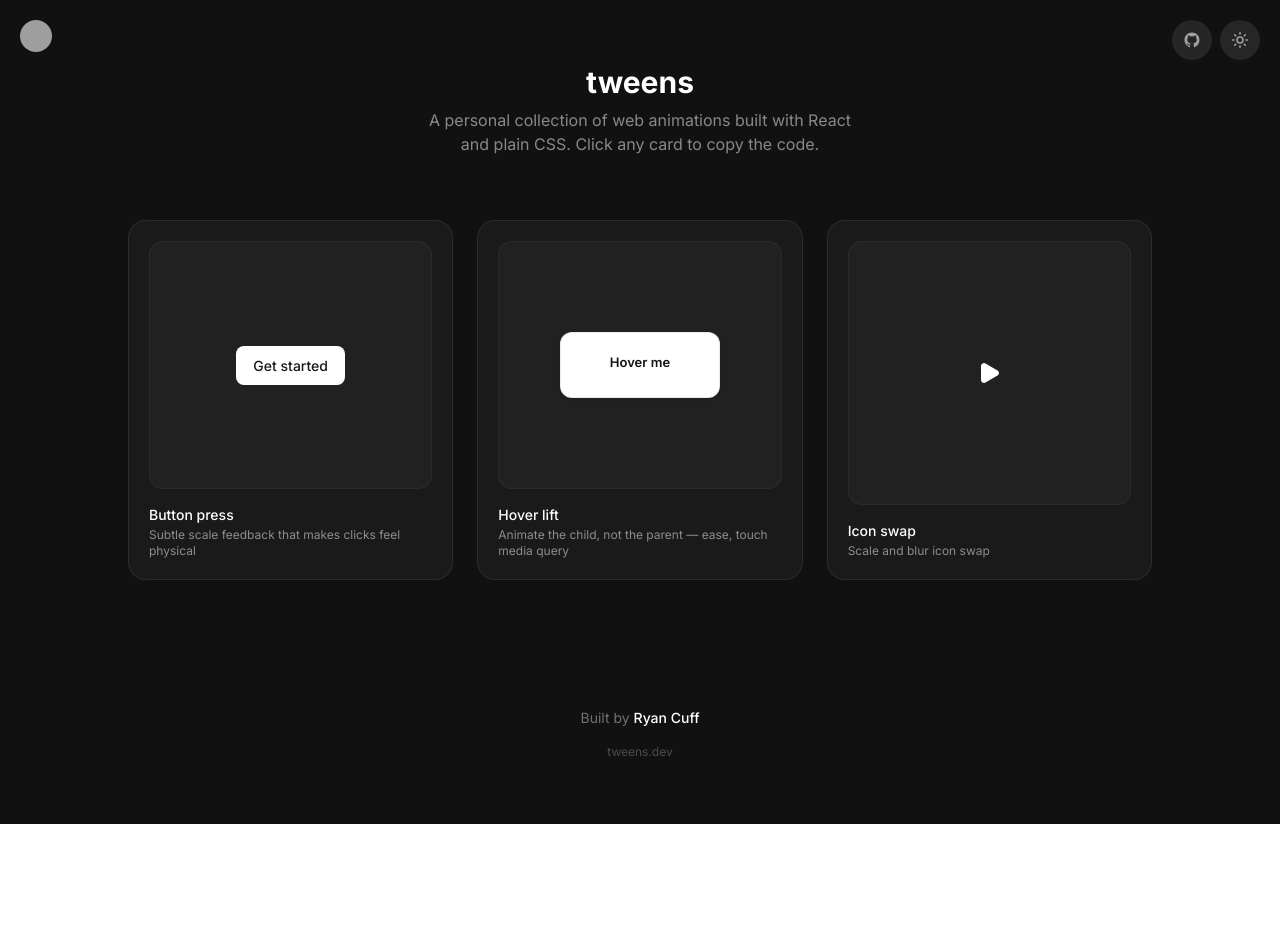
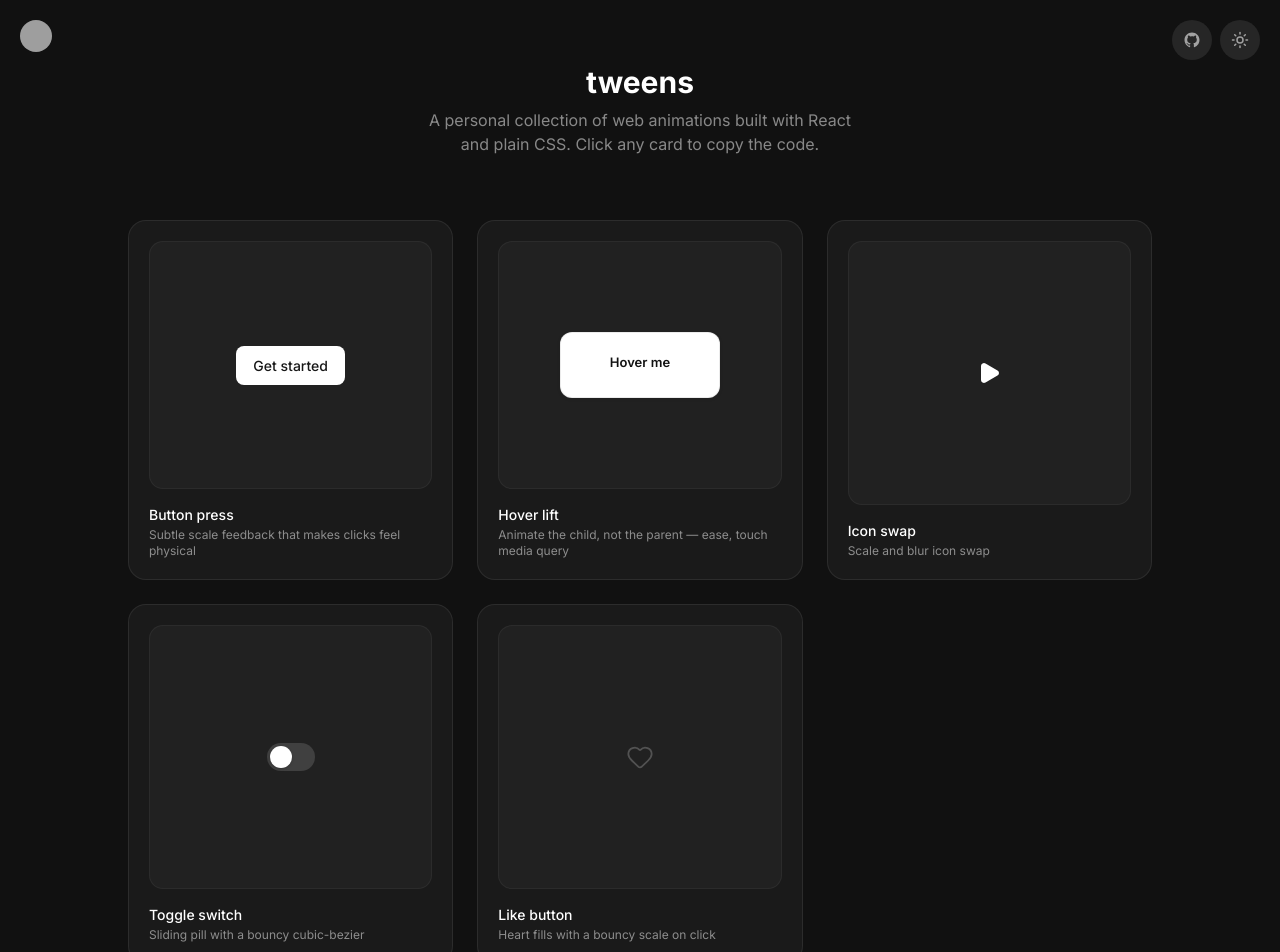
Before and after one commit to rjcuff/animation-library, a Next.js app: page / in a window 1280 px wide. Shown: the top 952 px of the page. Before the commit the page ends 824 px from the top, so only its background shows below. Built offline with nearby package versions, Linux system fonts and the light colour scheme; grey boxes are pictures that could not be loaded.

Commit message:
feat: add toggle switch and like button animations
- Toggle switch with snappy ease-in-out thumb slide and background color transition
- Like button with spring cubic-bezier pop on heart fill
- Both wired into AnimationCard with copy modal

```diff
--- a/app/page.tsx
+++ b/app/page.tsx
@@ -2,6 +2,8 @@ import NavActions from "@/components/NavActions";
 import ButtonPressCard from "@/components/animations/ButtonPressCard";
 import HoverLiftCard from "@/components/animations/HoverLiftCard";
 import IconSwapCard from "@/components/animations/IconSwapCard";
+import ToggleSwitchCard from "@/components/animations/ToggleSwitchCard";
+import LikeButtonCard from "@/components/animations/LikeButtonCard";
 
 export default function Home() {
   return (
@@ -38,6 +40,8 @@ export default function Home() {
         <ButtonPressCard />
         <HoverLiftCard />
         <IconSwapCard />
+        <ToggleSwitchCard />
+        <LikeButtonCard />
       </main>
 
       <footer className="max-w-5xl mx-auto mt-32 text-center space-y-4">
--- /dev/null
+++ b/components/animations/LikeButton.module.css
@@ -0,0 +1,44 @@
+.button {
+  background: none;
+  border: none;
+  cursor: pointer;
+  padding: 0;
+  display: flex;
+  align-items: center;
+  justify-content: center;
+  color: #a3a3a3;
+  /* add transition here */
+}
+
+.liked {
+  color: #e11d48;
+}
+
+:global(.dark) .button {
+  color: #525252;
+}
+
+:global(.dark) .liked {
+  color: #e11d48;
+}
+
+.button.liked .heart {
+  transform: scale(1.3);
+}
+
+.heart {
+  transition: transform 300ms cubic-bezier(0.34, 1.56, 0.64, 1);
+}
+
+
+@media (hover: hover) and (pointer: fine) {
+  .button:hover {
+    color: #e11d48;
+  }
+}
+
+@media (prefers-reduced-motion: reduce) {
+  .heart {
+    transition: none;
+  }
+}
--- /dev/null
+++ b/components/animations/LikeButton.tsx
@@ -0,0 +1,24 @@
+"use client";
+
+import { useState } from "react";
+import { Heart } from "lucide-react";
+import styles from "./LikeButton.module.css";
+
+export default function LikeButton() {
+  const [liked, setLiked] = useState(false);
+
+  return (
+    <button
+      onClick={() => setLiked(!liked)}
+      aria-label={liked ? "Unlike" : "Like"}
+      className={`${styles.button} ${liked ? styles.liked : ""}`}
+    >
+      <Heart
+        size={28}
+        strokeWidth={1.5}
+        className={styles.heart}
+        fill={liked ? "currentColor" : "none"}
+      />
+    </button>
+  );
+}
--- /dev/null
+++ b/components/animations/LikeButtonCard.tsx
@@ -0,0 +1,85 @@
+"use client";
+
+import AnimationCard from "@/components/AnimationCard";
+import LikeButton from "./LikeButton";
+
+const reactCode = `"use client";
+
+import { useState } from "react";
+import { Heart } from "lucide-react";
+import styles from "./LikeButton.module.css";
+
+export default function LikeButton() {
+  const [liked, setLiked] = useState(false);
+
+  return (
+    <button
+      onClick={() => setLiked(!liked)}
+      aria-label={liked ? "Unlike" : "Like"}
+      className={\`\${styles.button} \${liked ? styles.liked : ""}\`}
+    >
+      <Heart
+        size={28}
+        strokeWidth={1.5}
+        className={styles.heart}
+        fill={liked ? "currentColor" : "none"}
+      />
+    </button>
+  );
+}`;
+
+const cssCode = `.button {
+  background: none;
+  border: none;
+  cursor: pointer;
+  padding: 0;
+  display: flex;
+  align-items: center;
+  justify-content: center;
+  color: #a3a3a3;
+}
+
+.liked {
+  color: #e11d48;
+}
+
+:global(.dark) .button {
+  color: #525252;
+}
+
+:global(.dark) .liked {
+  color: #e11d48;
+}
+
+.button.liked .heart {
+  transform: scale(1.3);
+}
+
+.heart {
+  transition: transform 300ms cubic-bezier(0.34, 1.56, 0.64, 1);
+}
+
+@media (hover: hover) and (pointer: fine) {
+  .button:hover {
+    color: #e11d48;
+  }
+}
+
+@media (prefers-reduced-motion: reduce) {
+  .heart {
+    transition: none;
+  }
+}`;
+
+export default function LikeButtonCard() {
+  return (
+    <AnimationCard
+      title="Like button"
+      description="Heart fills with a bouncy scale on click"
+      reactCode={reactCode}
+      cssCode={cssCode}
+    >
+      <LikeButton />
+    </AnimationCard>
+  );
+}
--- /dev/null
+++ b/components/animations/ToggleSwitch.module.css
@@ -0,0 +1,48 @@
+.track {
+  width: 48px;
+  height: 28px;
+  border-radius: 999px;
+  background-color: #d4d4d4;
+  border: none;
+  cursor: pointer;
+  padding: 3px;
+  display: flex;
+  align-items: center;
+  transition: background-color 150ms ease;
+}
+
+.on {
+  background-color: #171717;
+}
+
+:global(.dark) .track {
+  background-color: #404040;
+}
+
+:global(.dark) .on {
+  background-color: #fff;
+}
+
+.thumb {
+  width: 22px;
+  height: 22px;
+  border-radius: 999px;
+  background-color: #fff;
+  box-shadow: 0 1px 3px rgb(0 0 0 / 0.2);
+  transition: transform 150ms ease-in-out;
+}
+
+:global(.dark) .on .thumb {
+  background-color: #171717;
+}
+
+.thumbOn {
+  transform: translateX(20px);
+}
+
+@media (prefers-reduced-motion: reduce) {
+  .track,
+  .thumb {
+    transition: none;
+  }
+}
--- /dev/null
+++ b/components/animations/ToggleSwitch.tsx
@@ -0,0 +1,19 @@
+"use client";
+
+import { useState } from "react";
+import styles from "./ToggleSwitch.module.css";
+
+export default function ToggleSwitch() {
+  const [on, setOn] = useState(false);
+
+  return (
+    <button
+      role="switch"
+      aria-checked={on}
+      onClick={() => setOn(!on)}
+      className={`${styles.track} ${on ? styles.on : ""}`}
+    >
+      <span className={`${styles.thumb} ${on ? styles.thumbOn : ""}`} />
+    </button>
+  );
+}
--- /dev/null
+++ b/components/animations/ToggleSwitchCard.tsx
@@ -0,0 +1,86 @@
+"use client";
+
+import AnimationCard from "@/components/AnimationCard";
+import ToggleSwitch from "./ToggleSwitch";
+
+const reactCode = `"use client";
+
+import { useState } from "react";
+import styles from "./ToggleSwitch.module.css";
+
+export default function ToggleSwitch() {
+  const [on, setOn] = useState(false);
+
+  return (
+    <button
+      role="switch"
+      aria-checked={on}
+      onClick={() => setOn(!on)}
+      className={\`\${styles.track} \${on ? styles.on : ""}\`}
+    >
+      <span className={\`\${styles.thumb} \${on ? styles.thumbOn : ""}\`} />
+    </button>
+  );
+}`;
+
+const cssCode = `.track {
+  width: 48px;
+  height: 28px;
+  border-radius: 999px;
+  background-color: #d4d4d4;
+  border: none;
+  cursor: pointer;
+  padding: 3px;
+  display: flex;
+  align-items: center;
+  transition: background-color 150ms ease;
+}
+
+.on {
+  background-color: #171717;
+}
+
+:global(.dark) .track {
+  background-color: #404040;
+}
+
+:global(.dark) .on {
+  background-color: #fff;
+}
+
+.thumb {
+  width: 22px;
+  height: 22px;
+  border-radius: 999px;
+  background-color: #fff;
+  box-shadow: 0 1px 3px rgb(0 0 0 / 0.2);
+  transition: transform 150ms ease-in-out;
+}
+
+:global(.dark) .on .thumb {
+  background-color: #171717;
+}
+
+.thumbOn {
+  transform: translateX(20px);
+}
+
+@media (prefers-reduced-motion: reduce) {
+  .track,
+  .thumb {
+    transition: none;
+  }
+}`;
+
+export default function ToggleSwitchCard() {
+  return (
+    <AnimationCard
+      title="Toggle switch"
+      description="Sliding pill with a bouncy cubic-bezier"
+      reactCode={reactCode}
+      cssCode={cssCode}
+    >
+      <ToggleSwitch />
+    </AnimationCard>
+  );
+}
```
